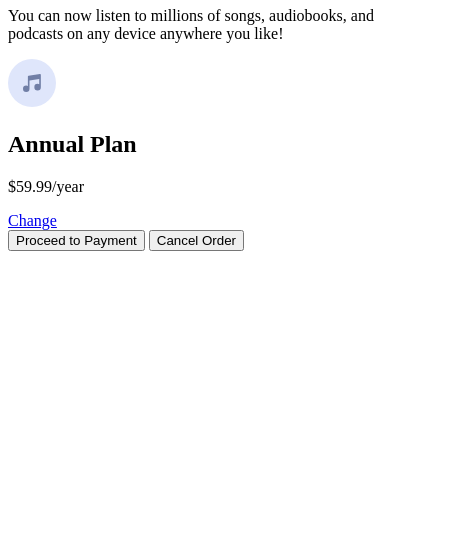
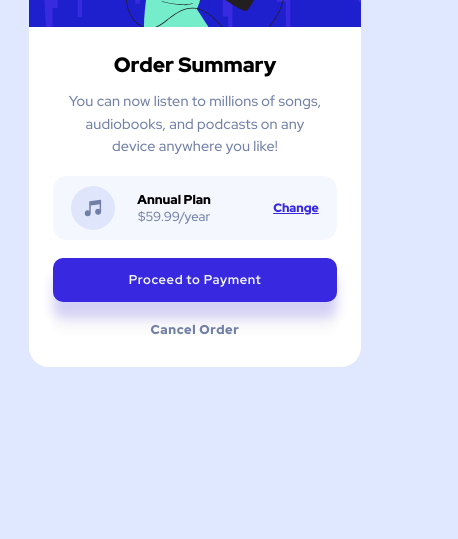
Before and after one commit to JonhaDev/order-summary-component, a plain HTML site: page index.html in a window 390 px wide. Shown: the part 305-844 px from the top of the page, 458 px wide, since content can reach past the window. Drawn offline with Linux system fonts and the light colour scheme.

Commit message:
mobile view completed

```diff
--- a/index.html
+++ b/index.html
@@ -6,28 +6,34 @@
 
   <link rel="icon" type="image/png" sizes="32x32" href="./images/favicon-32x32.png">
 
-  <link rel="stylesheet" href="mai.css">
+  <link rel="preconnect" href="https://fonts.googleapis.com">
+  <link rel="preconnect" href="https://fonts.gstatic.com" crossorigin>
+  <link href="https://fonts.googleapis.com/css2?family=Red+Hat+Display:wght@500;700;900&display=swap" rel="stylesheet">
+
+  <link rel="stylesheet" href="main.css">
 
   <title>Frontend Mentor | Order summary card</title>
 
 </head>
 <body>
   <main class="card">
-    <header class="card--img-container">
-      <img src="/images/illustration-hero.svg" alt="">
+    <header class="card__hero">
+      <img class="card__img" src="/images/illustration-hero.svg" alt="">
     </header>
-    <h1 class="card--title">Order Summary</h1>
-    <p class="card--description">You can now listen to millions of songs, audiobooks, and podcasts on any device anywhere you like!</p>
-    <div class="card--change-plan">
-      <div class="change-plan--img-container">
-        <img src="/images/icon-music.svg" alt="">
+    <section class="card__body">
+      <header class="card__title-container">
+        <h1 class="card__title">Order Summary</h1>
+      </header>
+      <p class="card__description">You can now listen to millions of songs, audiobooks, and podcasts on any device anywhere you like!</p>
+      <div class="card__change-plan">
+        <img class="change-plan__img" src="/images/icon-music.svg" alt="">
+        <h2 class="change-plan__plan">Annual Plan</h2>
+        <p class="change-plan__price">$59.99/year</p>
+        <a class="change-plan__button" href="/">Change</a>
       </div>
-      <h2 class="change-plan--plan">Annual Plan</h2>
-      <p class="change-plan--price">$59.99/year</p>
-      <a href="/">Change</a>
-    </div>
-    <button class="primary-button">Proceed to Payment</button>
-    <button class="secundary-button">Cancel Order</button>
+      <button class="card__button card__button--primary">Proceed to Payment</button>
+      <button class="card__button card__button--secundary">Cancel Order</button>
+    </section>
   </main>
 
   <!-- <div class="attribution">
--- a/main.css
+++ b/main.css
@@ -0,0 +1,134 @@
+:root {
+  --pale-blue: #e0e8ff;
+  --bright-blue: hsl(245, 75%, 52%);
+  --very-pale-blue: #f5f7ff;
+  --desaturated-blue: hsl(224, 23%, 55%);
+  --dark-blue: hsl(223, 47%, 23%);
+}
+
+* {
+  box-sizing: border-box;
+  margin: 0;
+  padding: 0;
+}
+
+body {
+  height: 100vh;
+  display: grid;
+  font-family: 'Red Hat Display', sans-serif;
+  background-color: var(--pale-blue);
+  background-image: url(/images/pattern-background-mobile.svg);
+  background-position:top;
+  background-size: 100% 29%;
+  background-repeat: no-repeat;
+}
+
+.card {
+  width: 85%;
+  border-radius: 20px;
+  overflow: hidden;
+  place-self: center;
+  background-color: white;
+}
+
+.card__hero {
+  width: 100%;
+  height: 160px;
+}
+
+.card__img {
+  width: 100%;
+  height: 100%;
+}
+
+.card__body {
+  padding: 0 24px 28px;
+  text-align: center;
+}
+
+.card__title-container .card__title {
+  padding: 24px 0 12px;
+  font-size: 1.3rem;
+  font-weight: 900;
+}
+
+.card__description {
+  padding: 0 14px;
+  font-size: .9rem;
+  line-height: 1.4rem;
+  letter-spacing: 0.01rem;
+  color: var(--desaturated-blue);
+}
+
+.card__change-plan {
+  width: 100%;
+  height: auto;
+  margin-top: 18px;
+  padding: 10px 18px;
+  border-radius: 14px;
+  display: grid;
+  grid-template-columns: auto 1fr 1fr;
+  grid-template-rows: repeat(2, auto);
+  column-gap: 16px;
+  background-color: var(--very-pale-blue);
+}
+
+.change-plan__img {
+  width: 44px;
+  height: 44px;
+  grid-column: 1/2;
+  grid-row: 1/3;
+  place-self: center;
+}
+
+.change-plan__plan {
+  grid-column: 2/3;
+  grid-row: 1/2;
+  align-self: end;
+  font-size: .8rem;
+  font-weight: 900;
+}
+
+.change-plan__price {
+  grid-column: 2/3;
+  grid-row: 2/3;
+  font-size: .82rem;
+  color: var(--desaturated-blue);
+
+}
+
+.change-plan__button {
+  grid-column: 3/4;
+  grid-row: 1/3;
+  align-self: center;
+  justify-self: end;
+  font-size: .76rem;
+  font-weight: 900;
+  color: var(--bright-blue);
+}
+
+.card__button {
+  width: 100%;
+  height: 44px;
+  border: none;
+  border-radius: 10px;
+  font-family: inherit;
+  font-size: .8rem;
+  letter-spacing: .6px;
+}
+
+.card__button--primary {
+  margin: 18px 0 16px;
+  box-shadow: 0 16px 12px rgba(56, 41, 224, 0.2),
+    0 32px 8px rgba(0, 0, 0, 0.02);
+  font-weight: 700;
+  background-color: var(--bright-blue);
+  color:var(--very-pale-blue)
+}
+
+.card__button--secundary {
+  height: auto;
+  font-weight: 900;
+  background-color: transparent;
+  color:var(--desaturated-blue)
+}
```
